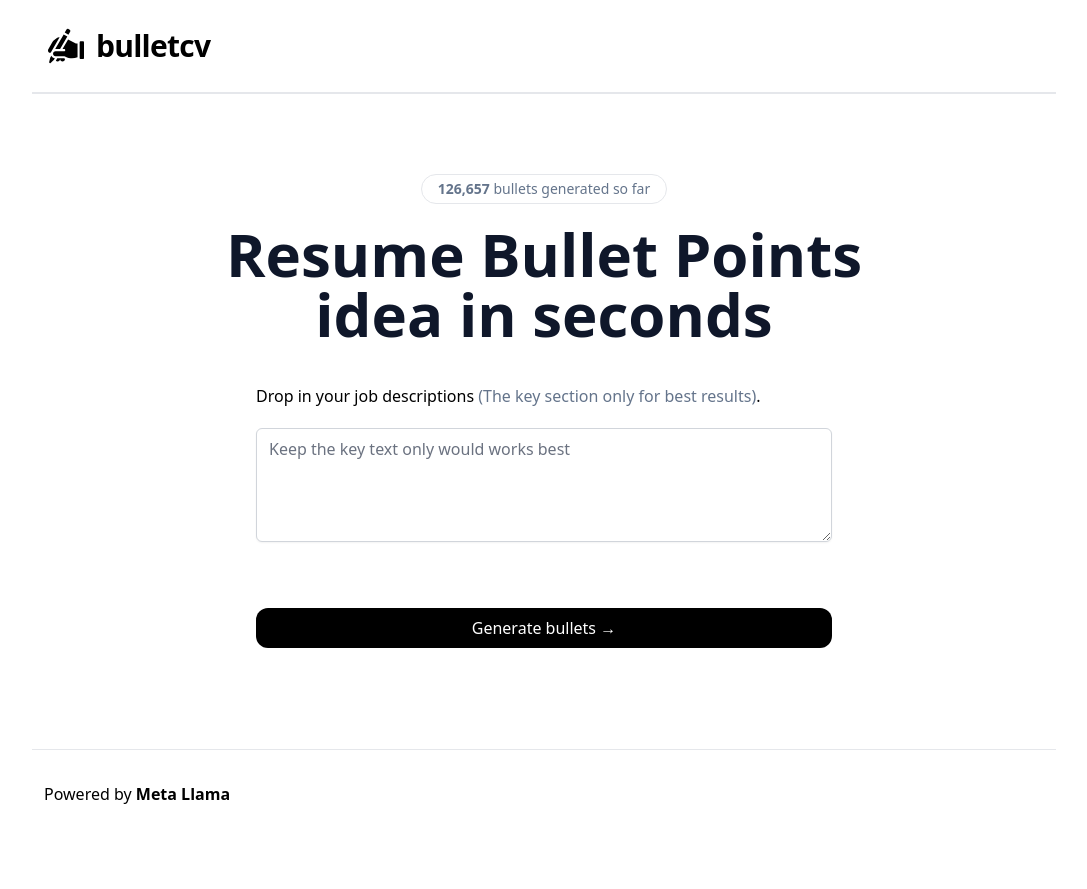
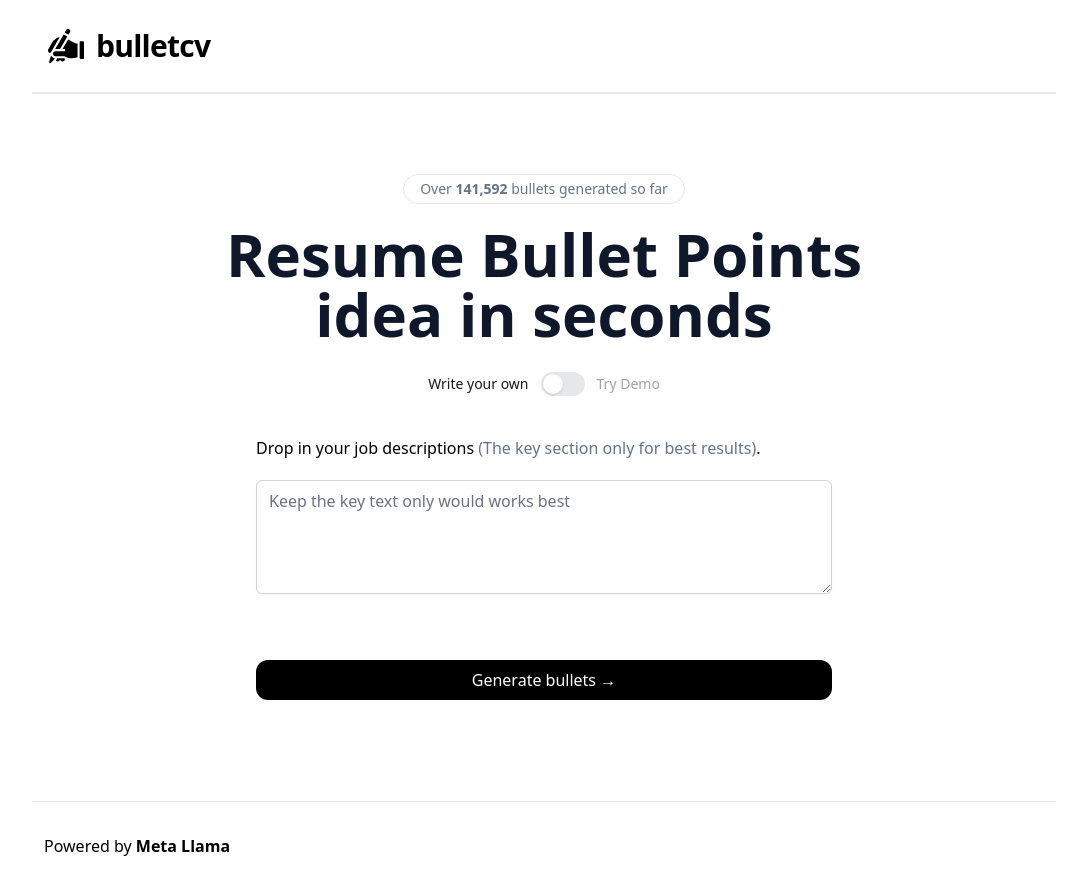
Before and after one commit to morriswong/bulletCV, a Next.js app: page / in a window 1280 px wide. Shown: the whole page, without its empty margins (96-1183 px from the left). Before the commit the page ends 837 px from the top, so only its background shows below. Built offline with nearby package versions, Linux system fonts and the light colour scheme.

Commit message:
Implement demo mode toggle and update bio input with sample job description

```diff
--- a/app/page.tsx
+++ b/app/page.tsx
@@ -7,15 +7,20 @@ import DropDown, { VibeType } from "../components/DropDown";
 import Footer from "../components/Footer";
 import Header from "../components/Header";
 import LoadingDots from "../components/LoadingDots";
-// import Toggle from "../components/Toggle";
+import Toggle from "../components/Toggle";
 import { ChatCompletionStream } from "together-ai/lib/ChatCompletionStream";
 
 export default function Home() {
   const [loading, setLoading] = useState(false);
-  const [bio, setBio] = useState("");
+  const [bio, setBio] = useState(``);
   const [vibe, setVibe] = useState<VibeType>("Professional");
   const [generatedBios, setGeneratedBios] = useState<String>("");
-  const [isLlama, setIsLlama] = useState(false);
+  const [isDemo, setIsDemo] = useState(false);
+
+  // Sample job description for demo mode
+  const sampleJobDescription = `Marketing Manager Position
+Responsibilities include developing marketing campaigns, analyzing market trends, and managing social media presence.
+Requirements: 3+ years of experience in digital marketing, proven track record of increasing engagement, and experience with SEO/SEM campaigns.`;
 
   const bioRef = useRef<null | HTMLDivElement>(null);
 
@@ -27,6 +32,15 @@ export default function Home() {
       }, 500);
     }
   }, [generatedBios]);
+
+  // Add useEffect to populate textarea with sample job description when demo mode is toggled on
+  useEffect(() => {
+    if (isDemo) {
+      setBio(sampleJobDescription);
+    } else if (bio === sampleJobDescription) {
+      setBio(""); // Clear the textarea if it contains the sample text and demo is turned off
+    }
+  }, [isDemo]);
 
   const scrollToBios = () => {
     if (bioRef.current !== null && generatedBios) {
@@ -72,9 +86,7 @@ export default function Home() {
       },
       body: JSON.stringify({
         prompt,
-        model: isLlama
-          ? "meta-llama/Llama-3.3-70B-Instruct-Turbo-Free"
-          : "meta-llama/Llama-3.3-70B-Instruct-Turbo-Free",
+        model: "meta-llama/Llama-3.3-70B-Instruct-Turbo-Free",
       }),
     });
 
@@ -104,14 +116,14 @@ export default function Home() {
       <Header />
       <main className="flex flex-1 w-full flex-col items-center justify-center text-center px-4 mt-12 sm:mt-20">
         <p className="border rounded-2xl py-1 px-4 text-slate-500 text-sm mb-5 hover:scale-105 transition duration-300 ease-in-out">
-          <b>126,657</b> bullets generated so far
+          Over <b>141,592</b> bullets generated so far
         </p>
         <h1 className="sm:text-6xl text-4xl max-w-[708px] font-bold text-slate-900">
           Resume Bullet Points idea in seconds
         </h1>
-        {/* <div className="mt-7">
-          <Toggle isGPT={isLlama} setIsGPT={setIsLlama} />
-        </div> */}
+        <div className="mt-7">
+          <Toggle isDemo={isDemo} setIsDemo={setIsDemo} />
+        </div>
 
         <div className="max-w-xl w-full">
           <div className="flex mt-10 items-center space-x-3">
--- a/components/Toggle.tsx
+++ b/components/Toggle.tsx
@@ -5,38 +5,31 @@ function classNames(...classes: any) {
   return classes.filter(Boolean).join(" ");
 }
 
-export default function Toggle({ isGPT, setIsGPT }: any) {
+export default function Toggle({ isDemo, setIsDemo }: any) {
   return (
     <Switch.Group as="div" className="flex items-center">
       <Switch.Label
         as="span"
         className="mr-3 text-sm flex justify-center gap-2 items-center"
       >
-        <Image
-          src="/mistral-logo.jpeg"
-          width={25}
-          height={25}
-          alt="1 icon"
-          className={`${isGPT && "opacity-50"}`}
-        />
         <span
-          className={`font-medium ${isGPT ? "text-gray-400" : "text-gray-900"}`}
+          className={`font-medium ${isDemo ? "text-gray-400" : "text-gray-900"}`}
         >
-          Mixtral 8x7B
+          Write your own
         </span>{" "}
       </Switch.Label>
       <Switch
-        checked={isGPT}
-        onChange={setIsGPT}
+        checked={isDemo}
+        onChange={setIsDemo}
         className={classNames(
-          isGPT ? "bg-black" : "bg-gray-200",
+          isDemo ? "bg-black" : "bg-gray-200",
           "relative inline-flex h-6 w-11 flex-shrink-0 cursor-pointer rounded-full border-2 border-transparent transition-colors duration-200 ease-in-out focus:outline-none focus:ring-offset-2"
         )}
       >
         <span
           aria-hidden="true"
           className={classNames(
-            isGPT ? "translate-x-5" : "translate-x-0",
+            isDemo ? "translate-x-5" : "translate-x-0",
             "pointer-events-none inline-block h-5 w-5 transform rounded-full bg-white shadow ring-0 transition duration-200 ease-in-out"
           )}
         />
@@ -46,19 +39,10 @@ export default function Toggle({ isGPT, setIsGPT }: any) {
         className="ml-3 text-sm flex justify-center gap-2 items-center"
       >
         <span
-          className={`font-medium ${
-            !isGPT ? "text-gray-400" : "text-gray-900"
-          }`}
+          className={`font-medium ${!isDemo ? "text-gray-400" : "text-gray-900"}`}
         >
-          Llama 3.1 8B
+          Try Demo
         </span>{" "}
-        <Image
-          src="/llama-logo.webp"
-          width={40}
-          height={40}
-          alt="Meta logo"
-          className={`${!isGPT && "opacity-50"}`}
-        />
       </Switch.Label>
     </Switch.Group>
   );
```
